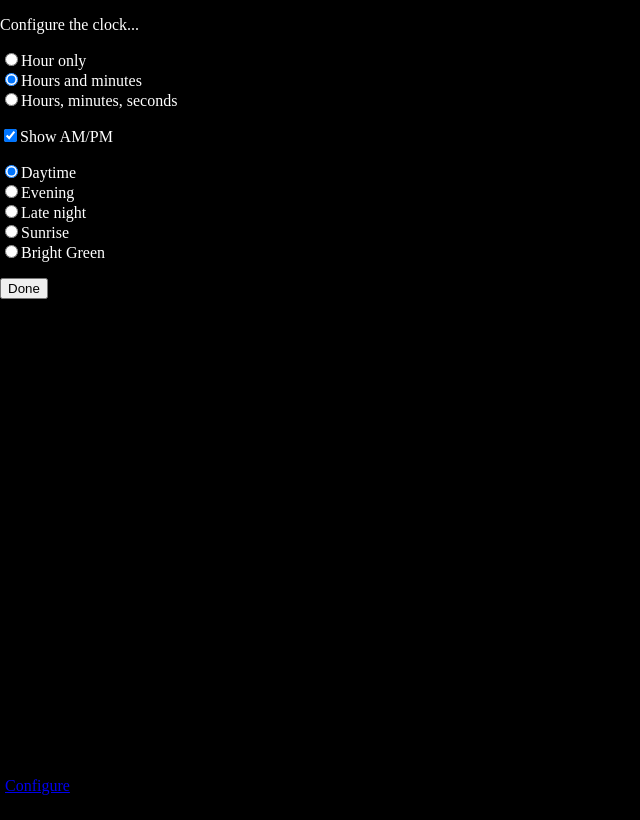
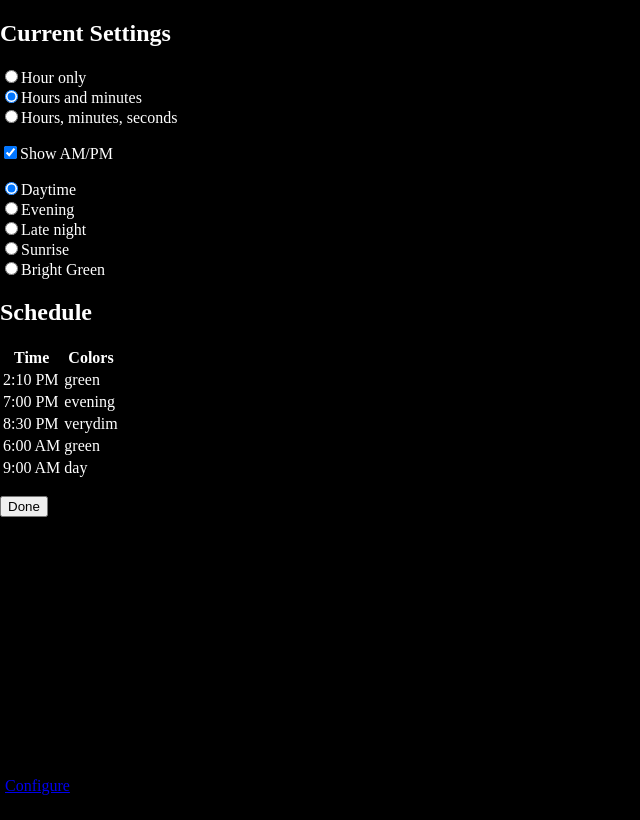
Before and after one commit to leopd/kidclock, a website: page app/index.html at #/config in a window 1280 px wide. Shown: the whole page, without its empty margins (0-640 px from the left). Drawn offline with Linux system fonts and the light colour scheme.

Commit message:
Very simple schedule model.  Displayed, no action.

```diff
--- a/app/js/services.js
+++ b/app/js/services.js
@@ -10,6 +10,28 @@ angular.module('kidClock.services', [])
         "showAMPM": true,
         "numberLevel": "2",
         "colorScheme": "day",
+        "schedule": [
+            {
+                "time": "2:10 PM",
+                "colorScheme": "green",
+            },
+            {
+                "time": "7:00 PM",
+                "colorScheme": "evening",
+            },
+            {
+                "time": "8:30 PM",
+                "colorScheme": "verydim",
+            },
+            {
+                "time": "6:00 AM",
+                "colorScheme": "green",
+            },
+            {
+                "time": "9:00 AM",
+                "colorScheme": "day",
+            },
+        ],
     };
     return state;
   });
--- a/app/partials/config.html
+++ b/app/partials/config.html
@@ -1,4 +1,4 @@
-<p>Configure the clock...</p>
+<h2>Current Settings</h2>
 
 <form>
 <p>
@@ -19,6 +19,19 @@
 <input type="radio" ng-model="state.colorScheme" value="green" id="cs5"><label for="cs5">Bright Green</label><br/>
 </p>
 
+<h2>Schedule</h2>
+
+<table>
+    <tr>
+        <th>Time</th>
+        <th>Colors</th>
+    </tr>
+    <tr ng-repeat="rule in state.schedule">
+        <td>{{rule.time}}</td>
+        <td>{{rule.colorScheme}}</td>
+    </tr>
+</table>
+
 <p>
     <a href="#/clock"><button>Done</button></a>
 </p>
```
